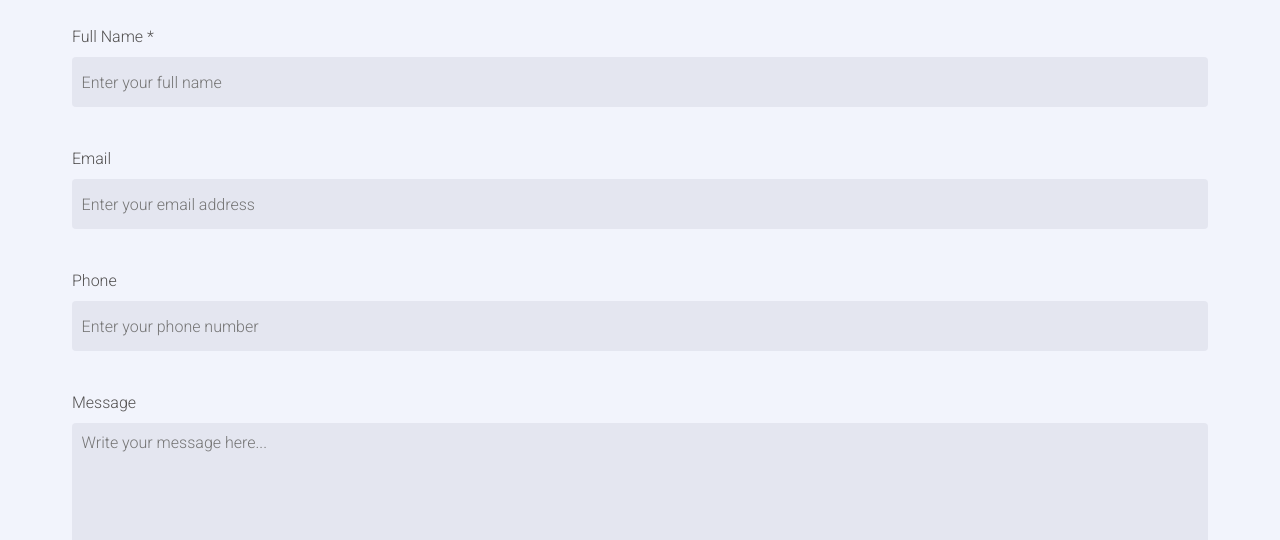
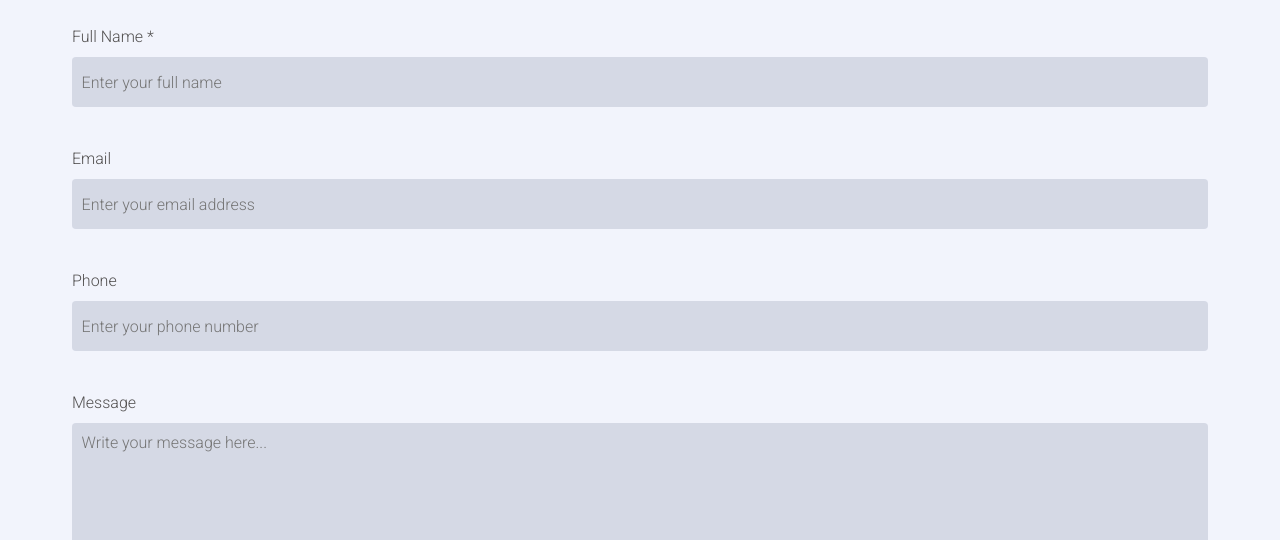
Before and after one commit to Laure-Anais15/Module1-project, a plain HTML site: page Module 1 - projet final/contact-page.html in a window 1280 px wide. Shown: the part 260-800 px from the top of the page. Drawn offline with Linux system fonts and the light colour scheme.

Commit message:
final project

```diff
--- a/Module 1 - projet final/style.css
+++ b/Module 1 - projet final/style.css
@@ -399,7 +399,7 @@ textarea {
   border: none;
   font-size: 1rem;
   outline: none;
-  background-color: #6b708d1a;
+  background-color: #6b708d36;
 }
 
 .contactpage-submit {
```
